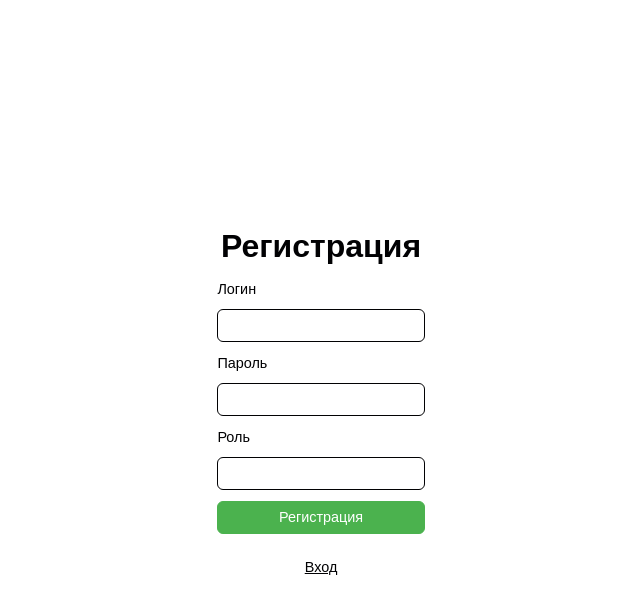
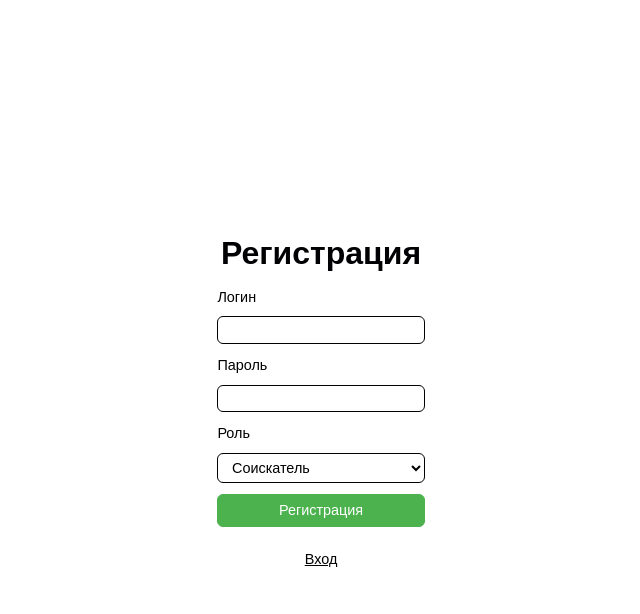
Before and after one commit to FFH255/job-hunt-php-jquery, a PHP site: page /register in a window 1280 px wide. Shown: the top 614 px of the page, without its empty margins (319-959 px from the left). Run offline with PHP 8.4, Linux system fonts and the light colour scheme.

Commit message:
Change register form.

```diff
--- a/php/src/app/pages/register/register.php
+++ b/php/src/app/pages/register/register.php
@@ -9,12 +9,15 @@
 
       <div class="form__item form__item_direction_col">
         <label>Пароль</label>
-        <input id="password" name="password" class="input _border_main" required />
+        <input id="password" name="password" type="password" class="input _border_main" required />
       </div>
 
       <div class="form__item form__item_direction_col">
         <label>Роль</label>
-        <input type="number" name="role" id="role" class="input _border_main" required />
+        <select id="role" class="select _border_main">
+          <option value="1">Соискатель</option>
+          <option value="2">Работадатель</option>
+        </select>
       </div>
       <button class="button button_theme_positive" id="register-button">Регистрация</button>
     </form>
--- a/php/src/app/styles/form.css
+++ b/php/src/app/styles/form.css
@@ -36,6 +36,13 @@
 .input {
   padding: .3rem .6rem;
   font-size: .9rem;
+  line-height: 1;
+}
+
+.select {
+  padding: .3rem .6rem;
+  font-size: .9rem;
+  line-height: 1;
 }
 
 .form-error-message {
--- a/php/src/app/styles/main.css
+++ b/php/src/app/styles/main.css
@@ -31,7 +31,7 @@ a {
   color: inherit;
 }
 
-button, input, textarea {
+button, input, textarea, select {
 	background: none;
 	color: inherit;
 	border: none;
```
